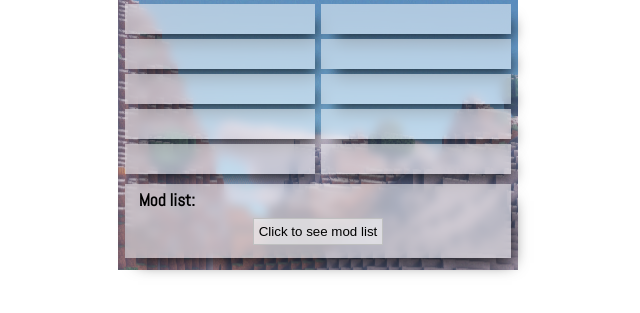
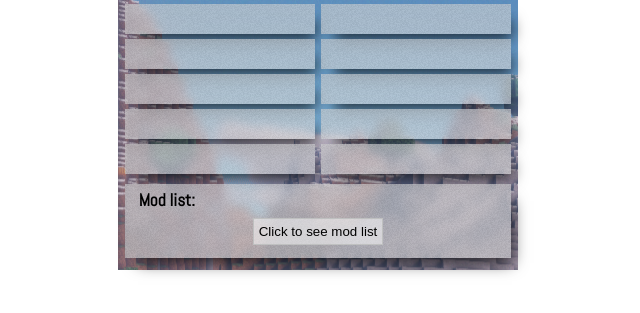
Before and after one commit to Haseoo/minecraft-forge-server-status, a plain HTML site: page src/web/index.html in a window 1280 px wide. Shown: the part 57-370 px from the top of the page, without its empty margins (322-962 px from the left). Drawn offline with Linux system fonts and the light colour scheme; no server answers.

Commit message:
Add acrylic background effect

```diff
--- a/src/web/index.html
+++ b/src/web/index.html
@@ -19,51 +19,51 @@
 
         <div class="table">
             <div class="row" id="row_status">
-                <div class="title_cell" id="title_cel_status">
+                <div class="title_cell acrylic" id="title_cel_status">
                     <span class="title_text" id="title_text_status"></span>
                 </div>
-                <div class="value_cell" id="value_cell_status">
+                <div class="value_cell acrylic" id="value_cell_status">
                     <span class="value_text" id="value_text_status"></span>
                 </div>
             </div>
 
 	    <div class="row" id="row_desc">
-                <div class="title_cell" id="title_cel_desc">
+                <div class="title_cell acrylic" id="title_cel_desc">
                     <span class="title_text" id="title_text_desc"></span>
                 </div>
-                <div class="value_cell" id="value_cell_desc">
+                <div class="value_cell acrylic" id="value_cell_desc">
                     <span class="value_text" id="value_text_desc"></span>
                 </div>
             </div>
 
             <div class="row" id="row_version">
-                <div class="title_cell" id="title_cel_version">
+                <div class="title_cell acrylic" id="title_cel_version">
                     <span class="title_text" id="title_text_version"></span>
                 </div>
-                <div class="value_cell" id="value_cell_version">
+                <div class="value_cell acrylic" id="value_cell_version">
                     <span class="value_text" id="value_text_version"></span>
                 </div>
             </div>
 
             <div class="row" id="row_players_active">
-                <div class="title_cell" id="title_cel_players_active">
+                <div class="title_cell acrylic" id="title_cel_players_active">
                     <span class="title_text" id="title_text_players_active"></span>
                 </div>
-                <div class="value_cell" id="value_cell_players_active">
+                <div class="value_cell acrylic" id="value_cell_players_active">
                     <span class="value_text" id="value_text_players_active"></span>
                 </div>
             </div>
 
             <div class="row" id="row_players_active_nicks">
-                <div class="title_cell" id="title_cel_players_active_nicks">
+                <div class="title_cell acrylic" id="title_cel_players_active_nicks">
                     <span class="title_text" id="title_text_players_active_nicks"></span>
                 </div>
-                <div class="value_cell" id="value_cell_players_active_nicks">
+                <div class="value_cell acrylic" id="value_cell_players_active_nicks">
                     <span class="value_text" id="value_text_players_active_nicks"></span>
                 </div>
             </div>
 
-            <div class="mod_row" id='mod_row'>
+            <div class="mod_row acrylic" id='mod_row'>
                 <span class="title_text">Mod list:</span>
                 <div class="button_wrapper" id="mods_btn_wrapper">
                     <button id="mods_btn">Click to see mod list</button>
--- a/src/web/style.css
+++ b/src/web/style.css
@@ -6,6 +6,14 @@ main  {
     margin: 0 auto;
     font-family: 'Abel', sans-serif;
     font-size: 11pt;
+}
+
+.acrylic {
+    box-shadow: 7px 11px 15px -6px rgba(0,0,0,0.75);
+    backdrop-filter: blur(5px);
+    background-image: url("acryllicBg.png");
+    background-repeat: repeat;
+    background-color: rgba(255, 255,255, 0.5);
 }
 
 div.top {
@@ -44,12 +52,9 @@ div.row {
 }
 
 div.title_cell, div.value_cell {
-    background-color: rgba(255, 255,255, 0.5);
     display:flex;
     width: 50%;
     align-items:center;
-    box-shadow: 7px 11px 15px -6px rgba(0,0,0,0.75);
-    backdrop-filter: blur(5px);
 }
 
 div.title_cell {
@@ -77,9 +82,6 @@ div.mod_row {
     padding: 5px;
     width: 100%;
     box-sizing: border-box;
-    background-color: rgba(255, 255,255, 0.5);
-    box-shadow: 7px 11px 15px -6px rgba(0,0,0,0.75);
-    backdrop-filter: blur(5px);
 }
 
 div.button_wrapper {
```
Also changed, not shown: src/web/acryllicBg.png (added).
